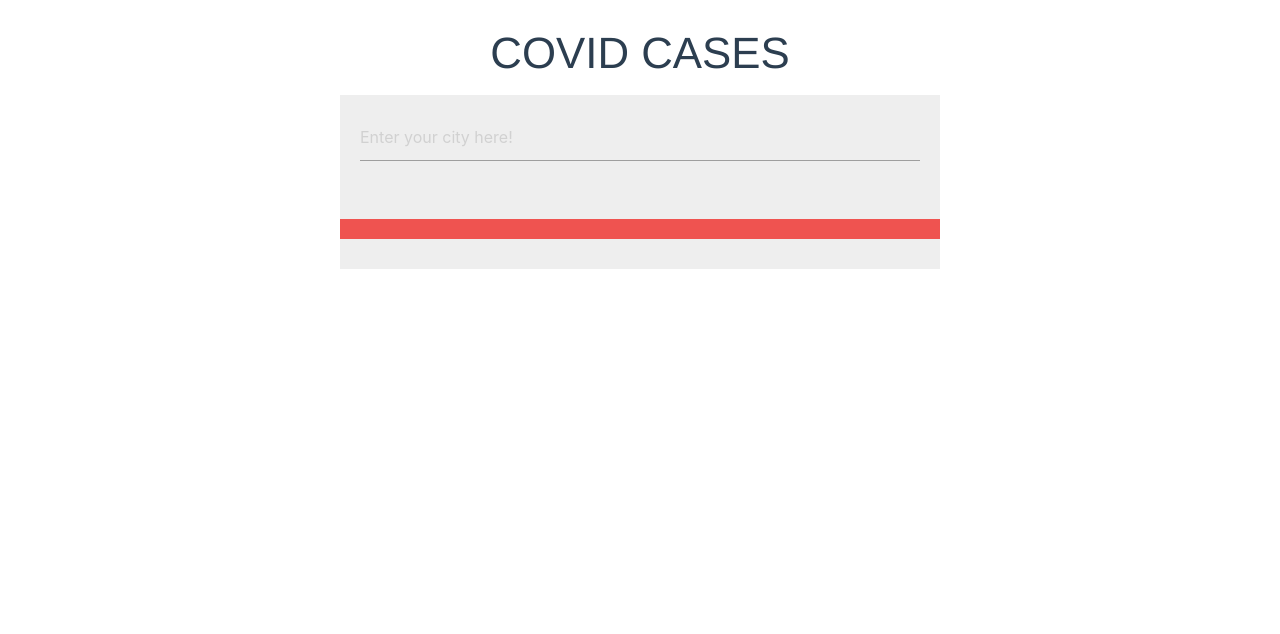
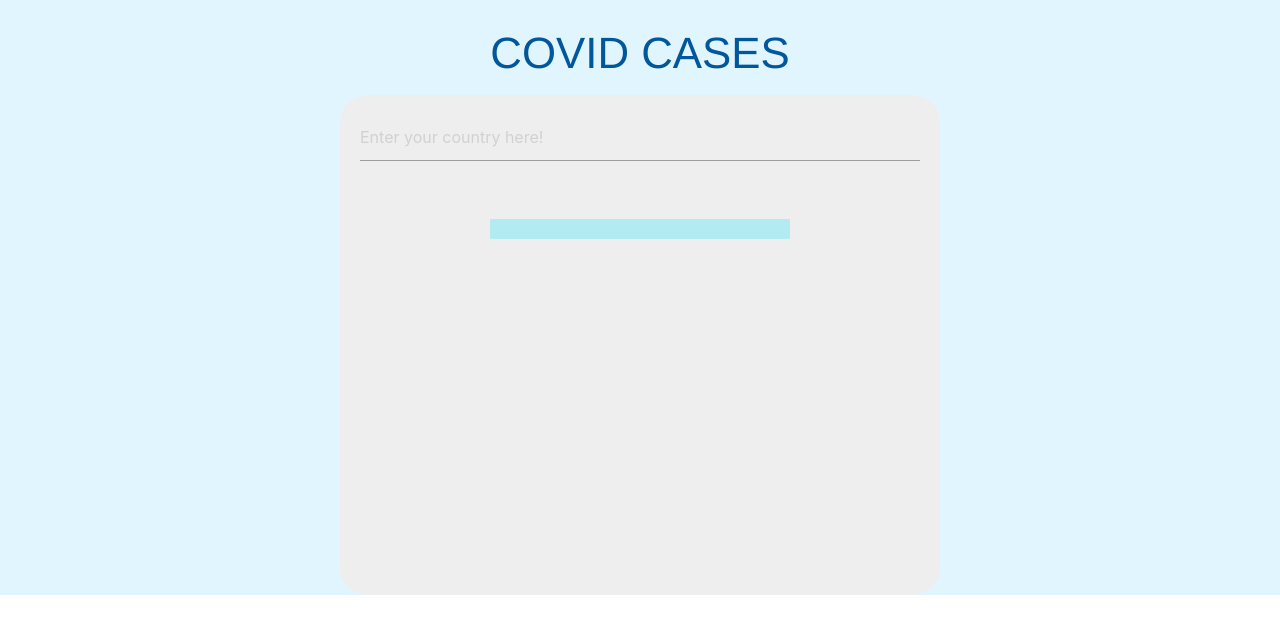
Before and after one commit to JustinDo720/covid-updater, a Vue app: page / in a window 1280 px wide. Shown: the top 634 px of the page. Built offline with nearby package versions, Linux system fonts and the light colour scheme.

Commit message:
Update Homepage Style

```diff
--- a/src/components/HomePage.vue
+++ b/src/components/HomePage.vue
@@ -8,12 +8,12 @@
     <div class='grey lighten-3 middleGrid'>
       <div id='search_field' style='padding: 20px;'>
         <input
-            placeholder='Enter your city here!'
+            placeholder='Enter your country here!'
             v-model= current_user_city
             @keyup.enter = 'serveLocation'
         >
       </div>
-      <div id='show_location' class='red lighten-1 individual_location' >
+      <div id='show_location' class='cyan lighten-4 individual_location' >
         <a v-for='(country, index) in covid_cases'
            :key=index
            href='#'
@@ -92,18 +92,22 @@ export default {
 .app_grid{
   display: grid;
   grid-template-columns: 1fr 1fr 1fr;
+  background:#e1f5fe;
 }
 
 .main_title{
   grid-column-start: 2;
   grid-row-start: 1;
   text-align: center;
+  color: #01579b;
 }
 
 .middleGrid{
   grid-column-start: 2;
   grid-row-start: 2;
   width: 600px;
+  height: 500px;
+  border-radius: 5%;
 }
 
 .individual_location{
@@ -111,6 +115,7 @@ export default {
   text-align:center;
   padding: 10px;
   max-height: 500px;
+  max-width: 300px;
   overflow: scroll;
   overflow-x: hidden;
 }
```
